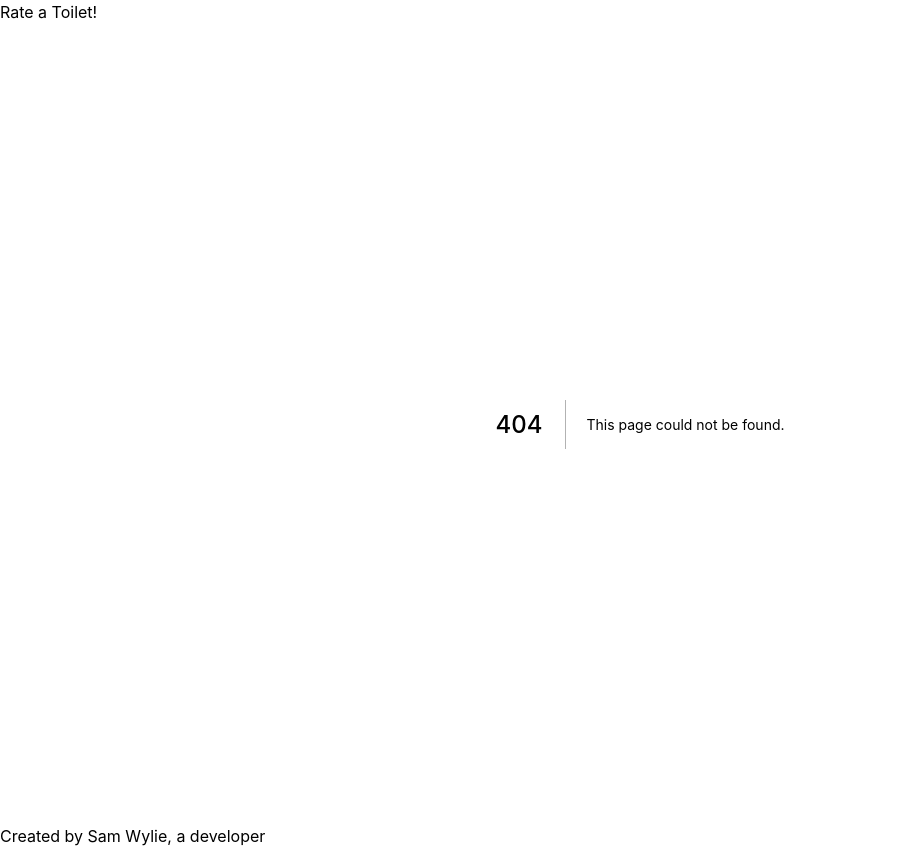
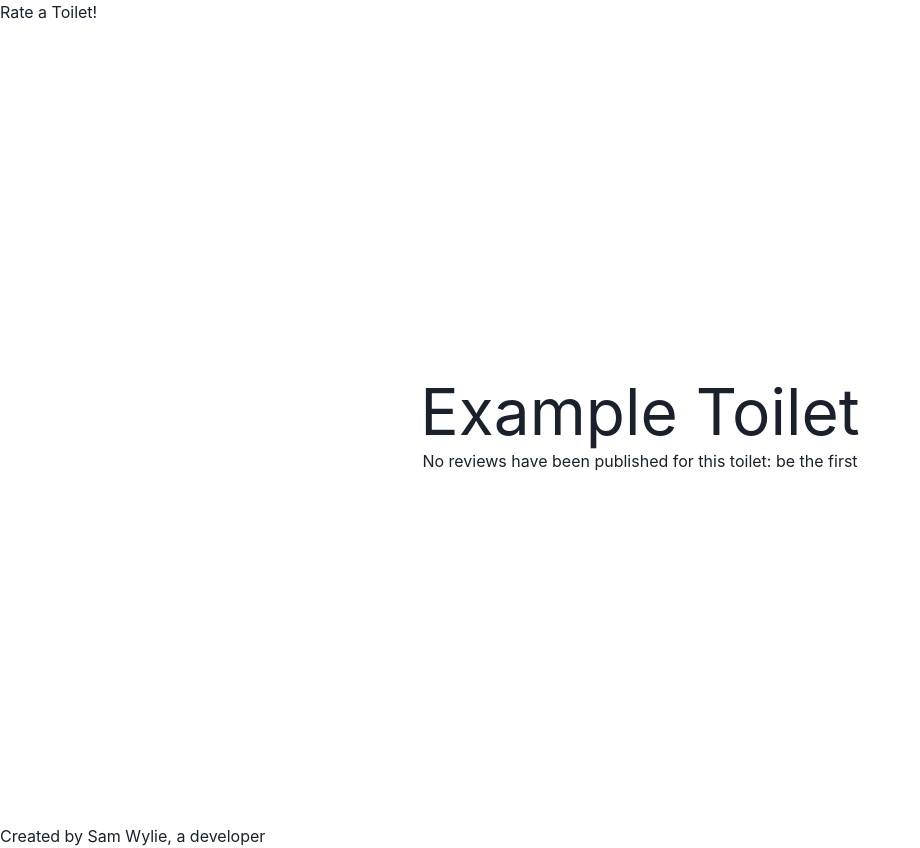
Before and after one commit to samsonhumber/toilet-rater-frontend, a Next.js app: page /example-toilet in a window 1280 px wide. Before the commit this address had no page. Shown: the whole page, without its empty margins (0-920 px from the left). Built offline with nearby package versions, Linux system fonts and the light colour scheme.

Commit message:
example-toilet page atarted

```diff
--- /dev/null
+++ b/lib/exampleToilet.ts
@@ -0,0 +1,27 @@
+type ReviewObject = {
+    id: 0
+    user: string;
+    toilet: string;
+    gridRef: string;
+    stars: {
+        overall: number;
+        experience: number;
+        decor: number;
+        cleanliness: number;
+    };
+    comment: string
+};
+
+export const exampleToiletData: ReviewObject[] = [{
+    id: 0,
+    user: 'samsonhumber',
+    toilet: 'Yelverton Public Toilet',
+    gridRef: 'ZX312678',
+    stars: {
+        overall: 2,
+        experience: 3,
+        decor: 1.5,
+        cleanliness: 1.5
+    },
+    comment: "It's okay I guess. The walls were plain and a bit dirty, but at least everything is working correctly"
+}];
--- /dev/null
+++ b/pages/example-toilet.tsx
@@ -0,0 +1,40 @@
+import type { NextPage } from 'next'
+import { useRouter } from "next/router";
+import styles from '../styles/Home.module.css';
+import Head from 'next/head';
+import ReviewList from '../components/review-list';
+import {exampleToiletData} from '../lib/exampleToilet';
+
+type ReviewObject = {
+    id: 0
+    user: string;
+    toilet: string;
+    gridRef: string;
+    stars: {
+        overall: number;
+        experience: number;
+        decor: number;
+        cleanliness: number;
+    };
+    comment: string
+};
+
+const ExampleToliet: NextPage = () => {
+    const router = useRouter();
+    return (<div className={styles.container}>
+        <Head>
+          <title>Rate a toliet - example toilet</title>
+          <meta name="description" content="Generated by create next app" />
+          <link rel="icon" href="/favicon.ico" />
+        </Head>
+
+        <main className={styles.main}>
+          <h1 className={styles.title}>
+            Example Toilet
+          </h1>
+          <ReviewList {...exampleToiletData}/>
+        </main>
+      </div>)
+}
+
+export default ExampleToliet;
```
Also changed, not shown: pages/index.tsx (+9 -0 lines).
